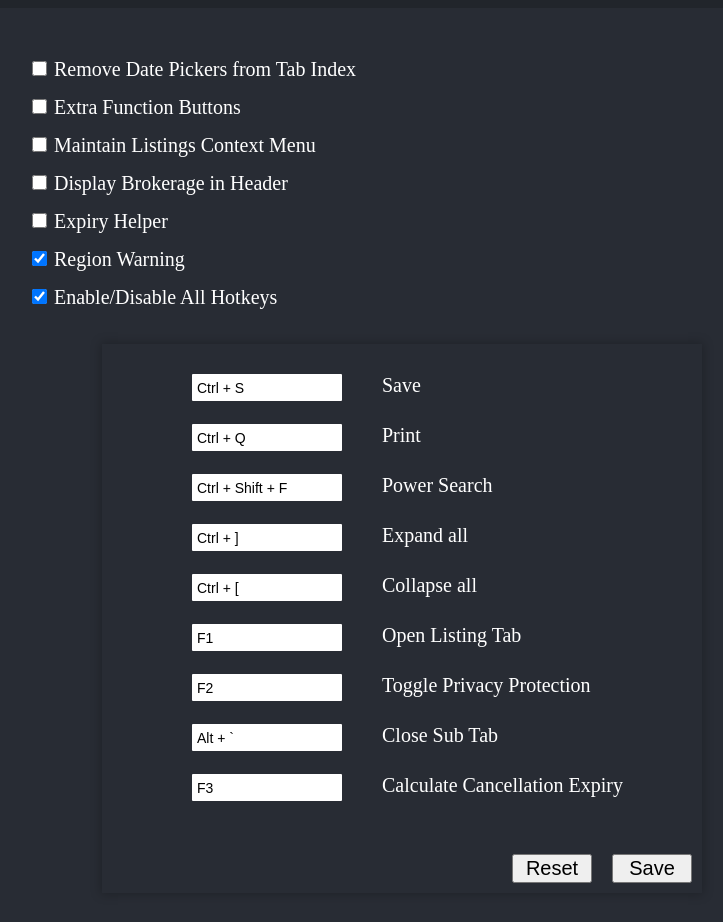
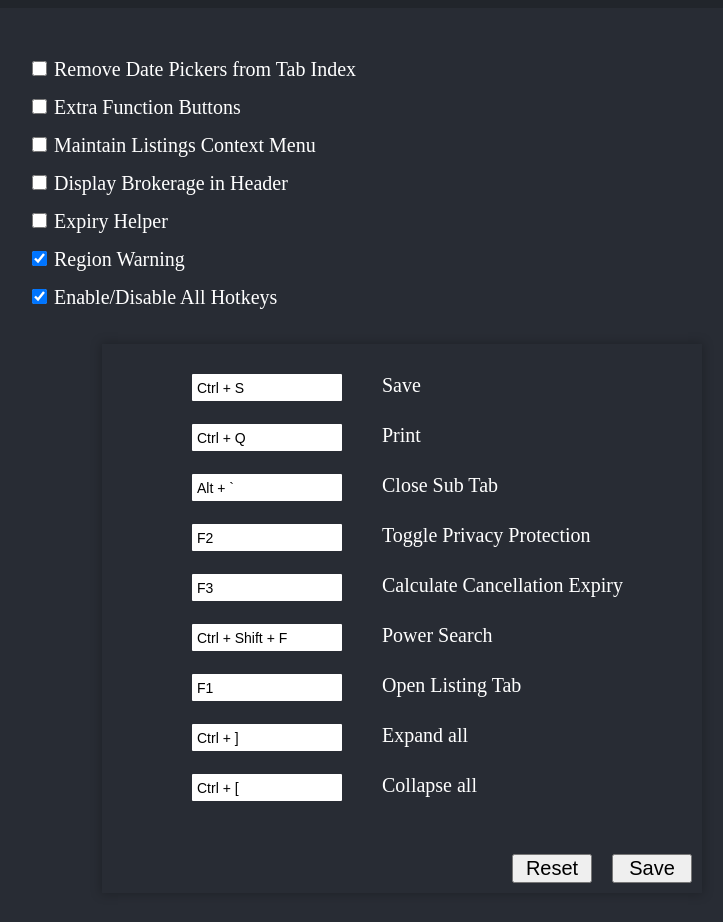
Before and after one commit to Unappendixed/ParagonExtension, a browser extension: page options.html in a window 1280 px wide. Shown: the whole page, without its empty margins (238-961 px from the left). Drawn offline with nearby package versions, Linux system fonts and the light colour scheme.

Commit message:
Improved settings page with more coherent item grouping

```diff
--- a/options.html
+++ b/options.html
@@ -37,27 +37,27 @@
                 <input type="edit" id="print" class="option option_edit" readonly></input>
                 <label for="print" class="option option_text">Print</label>
 
+                <input type="edit" id="close_tab" class="option option_edit" readonly></input>
+                <label for="close_tab" class="option option_text">Close Sub Tab</label>
+
+                <input type="edit" id="toggle_privacy" class="option option_edit" readonly></input>
+                <label for="toggle_privacy" class="option option_text">Toggle Privacy Protection</label>
+
+                <input type="edit" id="exp_calc" class="option option_edit" readonly />
+                <label for="exp_calc" class="option option_text">Calculate Cancellation Expiry</label>
+                <!-- <span class="tooltiptext">Checks the cancel protection effective date and calculates 60 days in the future, then sets the cancellation expiry automatically</span> -->
+
                 <input type="edit" id="search" class="option option_edit" readonly></input>
                 <label for="search" class="option option_text">Power Search</label>
+
+                <input type="edit" id="goto_listings" class="option option_edit" readonly></input>
+                <label for="goto_listings" class="option option_text">Open Listing Tab</label>
 
                 <input type="edit" id="expand" class="option option_edit" readonly></input>
                 <label for="expand" class="option option_text">Expand all</label>
 
                 <input type="edit" id="collapse" class="option option_edit" readonly></input>
                 <label for="collapse" class="option option_text">Collapse all</label>
-
-                <input type="edit" id="goto_listings" class="option option_edit" readonly></input>
-                <label for="goto_listings" class="option option_text">Open Listing Tab</label>
-
-                <input type="edit" id="toggle_privacy" class="option option_edit" readonly></input>
-                <label for="toggle_privacy" class="option option_text">Toggle Privacy Protection</label>
-
-                <input type="edit" id="close_tab" class="option option_edit" readonly></input>
-                <label for="close_tab" class="option option_text">Close Sub Tab</label>
-
-                <input type="edit" id="exp_calc" class="option option_edit" readonly />
-                <label for="exp_calc" class="option option_text">Calculate Cancellation Expiry</label>
-                <span class="tooltiptext">Checks the cancel protection effective date and calculates 60 days in the future, then sets the cancellation expiry automatically</span>
             </div>
             <div id="bottom_buttons">
                 <button class="btn-main" id="save-form">Save</button>
```
